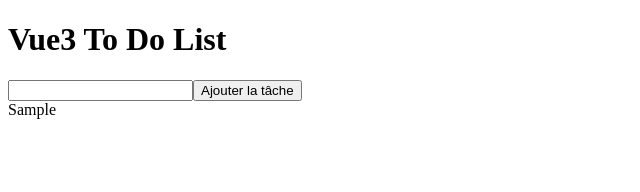
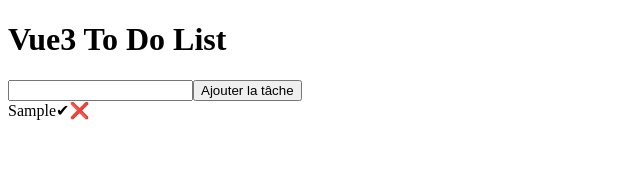
Before and after one commit to CesarMoroPro/Vue-Todo-List, a Vue app: page / in a window 1280 px wide. Both pictures are taken after typing "Sample" into the empty fields and a click on the button "Ajouter la tâche". Shown: the top 192 px of the page, without its empty margins (0-640 px from the left). Built offline with nearby package versions, Linux system fonts and the light colour scheme.

Commit message:
Ajout de span 'done' et 'remove' pour chaque tâche, avec une classe dynamique et un événement au click

```diff
--- a/src/components/TodoList.vue
+++ b/src/components/TodoList.vue
@@ -1,7 +1,9 @@
 <template>
         <div v-for="todo in todoList" :key="todo.id" >
                 <div class="content">
-                        <span>{{ todo.item }}</span>
+                        <span :class="{ completed: todo.completed }">{{ todo.item }}</span>
+                        <span class="icons" @click.stop="toggleCompleted(todo.id)">&#10004;</span>
+                        <span class="icons" @click="toggleCompleted(todo.id)">&#10060;</span>
                 </div>
         </div>
 </template>
```
